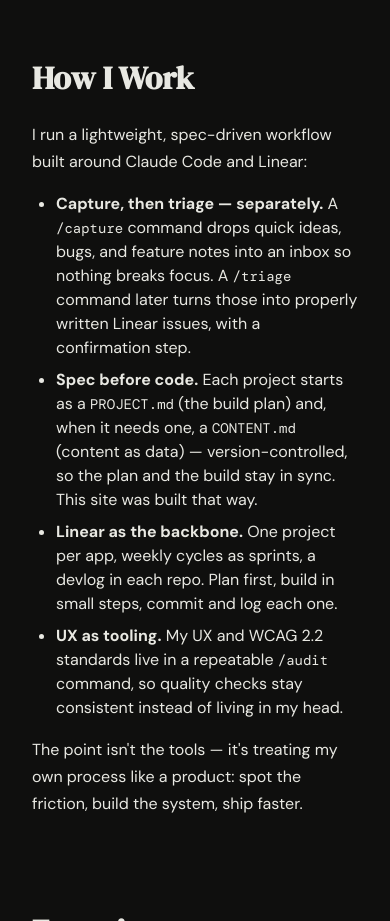
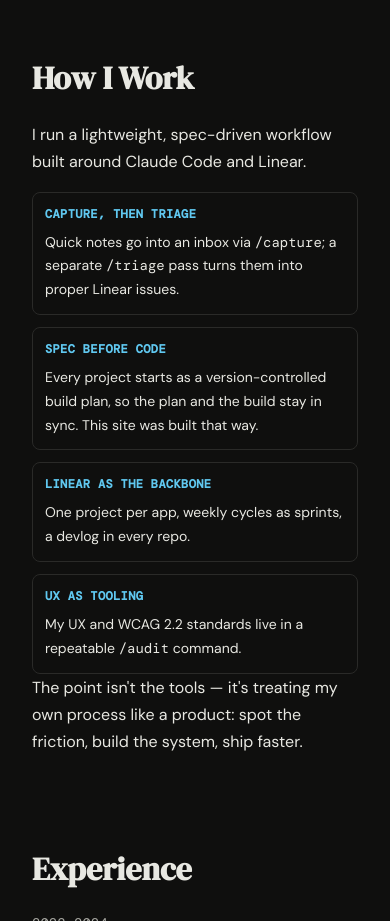
Before and after one commit to mattlau95/portfolio, a plain HTML site: page index.html in a window 390 px wide. Shown: the part 1360-2281 px from the top of the page. Drawn offline with nearby package versions, Linux system fonts and the light colour scheme.

Commit message:
Redesign How I Work as compact horizontal cards
Replaced the 4-item bulleted list (long sentences, big vertical
footprint) with a row of 4 compact cards -- auto-fit grid that
collapses to a single column on mobile. Condensed each item's copy to
one short line while keeping the specific proof details (/capture,
/triage, /audit). Mono-uppercase accent labels match the site's
existing tag/badge type treatment.

```diff
--- a/index.html
+++ b/index.html
@@ -53,12 +53,24 @@
       </section>
       <section id="process">
         <h2>How I Work</h2>
-        <p>I run a lightweight, spec-driven workflow built around Claude Code and Linear:</p>
-        <ul>
-          <li><strong>Capture, then triage — separately.</strong> A <code>/capture</code> command drops quick ideas, bugs, and feature notes into an inbox so nothing breaks focus. A <code>/triage</code> command later turns those into properly written Linear issues, with a confirmation step.</li>
-          <li><strong>Spec before code.</strong> Each project starts as a <code>PROJECT.md</code> (the build plan) and, when it needs one, a <code>CONTENT.md</code> (content as data) — version-controlled, so the plan and the build stay in sync. This site was built that way.</li>
-          <li><strong>Linear as the backbone.</strong> One project per app, weekly cycles as sprints, a devlog in each repo. Plan first, build in small steps, commit and log each one.</li>
-          <li><strong>UX as tooling.</strong> My UX and WCAG 2.2 standards live in a repeatable <code>/audit</code> command, so quality checks stay consistent instead of living in my head.</li>
+        <p>I run a lightweight, spec-driven workflow built around Claude Code and Linear.</p>
+        <ul role="list" class="process-cards">
+          <li class="process-card">
+            <h3>Capture, then triage</h3>
+            <p>Quick notes go into an inbox via <code>/capture</code>; a separate <code>/triage</code> pass turns them into proper Linear issues.</p>
+          </li>
+          <li class="process-card">
+            <h3>Spec before code</h3>
+            <p>Every project starts as a version-controlled build plan, so the plan and the build stay in sync. This site was built that way.</p>
+          </li>
+          <li class="process-card">
+            <h3>Linear as the backbone</h3>
+            <p>One project per app, weekly cycles as sprints, a devlog in every repo.</p>
+          </li>
+          <li class="process-card">
+            <h3>UX as tooling</h3>
+            <p>My UX and WCAG 2.2 standards live in a repeatable <code>/audit</code> command.</p>
+          </li>
         </ul>
         <p>The point isn't the tools — it's treating my own process like a product: spot the friction, build the system, ship faster.</p>
       </section>
--- a/styles/style.css
+++ b/styles/style.css
@@ -241,6 +241,35 @@ main section code {
   font-size: var(--text-sm);
 }
 
+/* How I Work — compact horizontal cards */
+
+.process-cards {
+  display: grid;
+  grid-template-columns: repeat(auto-fit, minmax(160px, 1fr));
+  gap: var(--space-3);
+  margin-bottom: var(--space-4);
+}
+
+.process-card {
+  padding: var(--space-3);
+  border: 1px solid var(--color-border);
+  border-radius: var(--radius);
+}
+
+.process-card h3 {
+  font-family: var(--font-mono);
+  font-size: var(--text-xs);
+  color: var(--color-accent);
+  text-transform: uppercase;
+  letter-spacing: 0.03em;
+  margin-bottom: var(--space-2);
+}
+
+.process-card p {
+  font-size: var(--text-sm);
+  margin-bottom: 0;
+}
+
 /* Experience timeline */
 
 .timeline {
```
